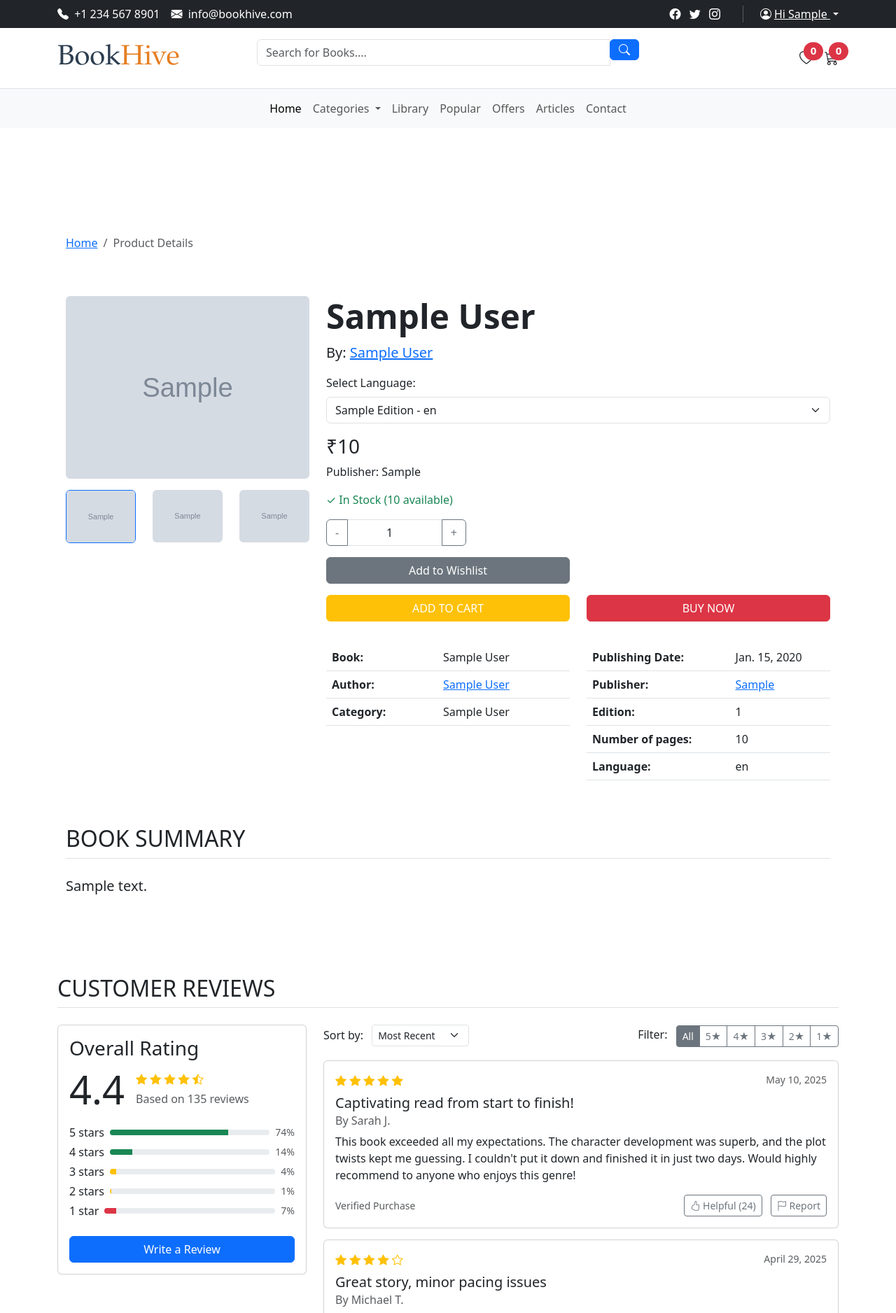
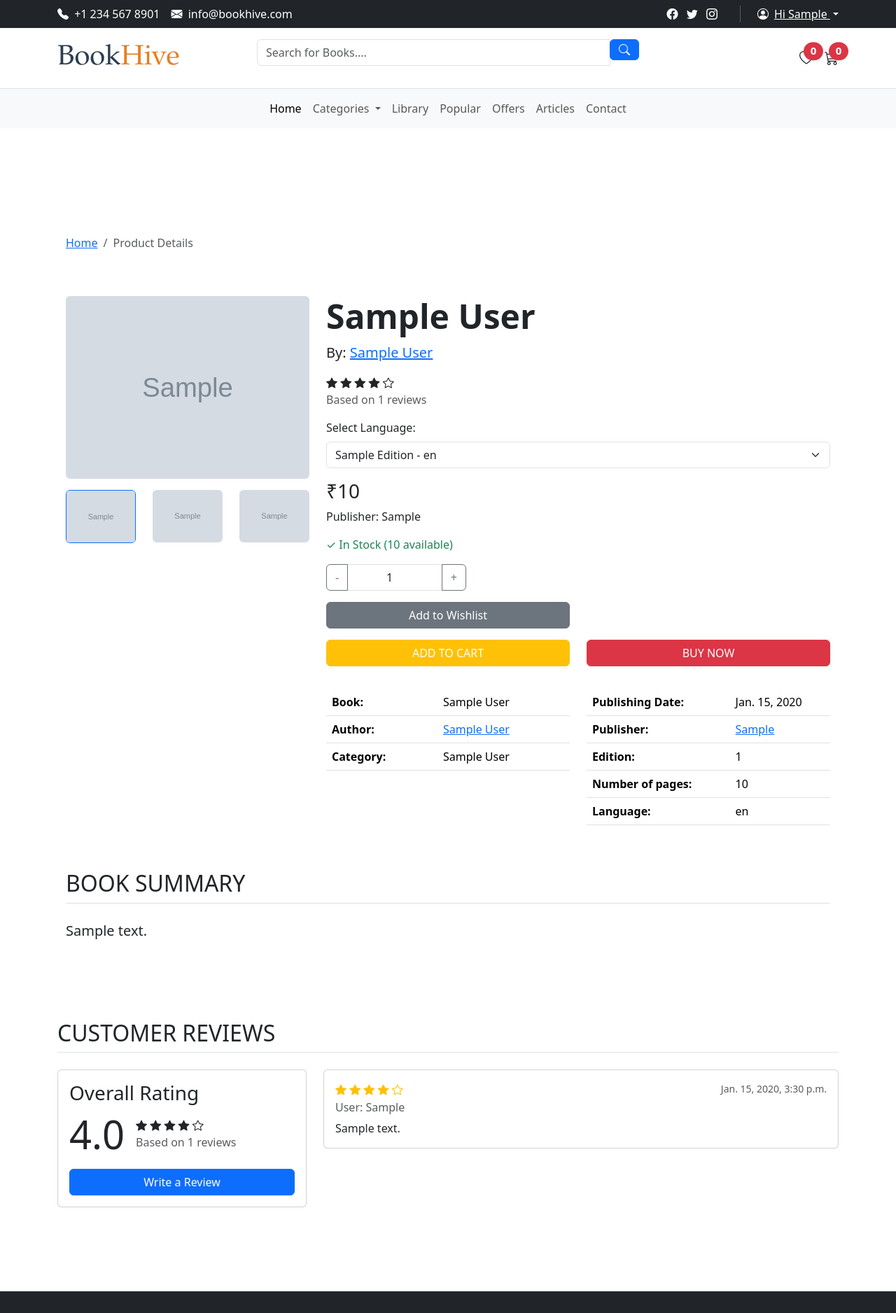
Before and after one commit to shrnemmnl/book_hive, a Django app: page /product_details/1/ in a window 1280 px wide. Shown: the top 1876 px of the page at 70% size. Run offline with Django 5.2, Linux system fonts and the light colour scheme; a user stored in the database is signed in; tables that the repository leaves empty hold one stand-in row (values such as "Sample post"); grey boxes marked "Sample" are stand-in pictures.

Commit message:
21052025

```diff
--- a/bookHive/bookHive/settings.py
+++ b/bookHive/bookHive/settings.py
@@ -120,7 +120,7 @@ AUTH_PASSWORD_VALIDATORS = [
 
 LANGUAGE_CODE = 'en-us'
 
-TIME_ZONE = 'UTC'
+TIME_ZONE = 'Asia/Kolkata'
 
 USE_I18N = True
 
--- a/bookHive/templates/includes/footer.html
+++ b/bookHive/templates/includes/footer.html
@@ -302,8 +302,11 @@ https://cdn.jsdelivr.net/npm/bootstrap@5.3.1/dist/js/bootstrap.bundle.min.js' %}
   <script src="https://cdn.jsdelivr.net/npm/bootstrap@5.3.1/dist/js/bootstrap.bundle.min.js"></script>
   <script src="https://cdn.jsdelivr.net/npm/bootstrap@5.3.2/dist/js/bootstrap.bundle.min.js"></script>
 
-
+  <script src="https://cdn.jsdelivr.net/npm/bootstrap@5.3.1/dist/js/bootstrap.bundle.min.js"
+        integrity="sha384-HoA+LxU3kWg0KnPQn2mvq9pLjP9k+E0c1AQZfwQz8Mz0N3L44I3hAqR9Yy1RMZ5G"
+        crossorigin="anonymous">
+</script>
   <!-- AOS Animation Library -->
-  <!-- <script src="https://cdn.jsdelivr.net/npm/aos@2.3.4/dist/aos.js"></script> -->
+  <script src="https://cdn.jsdelivr.net/npm/aos@2.3.4/dist/aos.js"></script>
 </body>
 </html>
--- a/bookHive/templates/includes/header.html
+++ b/bookHive/templates/includes/header.html
@@ -27,6 +27,9 @@
       rel="stylesheet"
       href="https://cdn.jsdelivr.net/npm/bootstrap-icons/font/bootstrap-icons.css"
     />
+    <link href="https://cdn.jsdelivr.net/npm/bootstrap@5.3.1/dist/css/bootstrap.min.css" rel="stylesheet">
+<link rel="stylesheet" href="https://cdn.jsdelivr.net/npm/bootstrap-icons/font/bootstrap-icons.css">
+
 
     </head>
 <body>
@@ -52,8 +55,8 @@
             <span class="vr bg-white mx-2 opacity-25"></span>
             {% if request.user.is_authenticated %}
             <div class="dropdown">
-              <a class="text-white dropdown-toggle"  role="button" data-bs-toggle="dropdown" aria-expanded="false">
-                <i class="bi bi-person-circle me-1"></i>Hi {{ request.user.first_name }}
+              <a class="text-white dropdown-toggle"  role="button" data-bs-toggle="dropdown" aria-expanded="False">
+                <i class="bi bi-person-circle me-2"></i>Hi {{ request.user.first_name }}
               </a>
               <ul class="dropdown-menu dropdown-menu-end">
                 <li><a class="dropdown-item" href="{% url 'user_profile' %}">My Account</a></li>
@@ -173,4 +176,6 @@
       </div>
     </div>
   </nav>
+
+
 </header>
--- a/bookHive/templates/index.html
+++ b/bookHive/templates/index.html
@@ -397,5 +397,6 @@
       }
     });
     </script>
+    <script src="https://cdn.jsdelivr.net/npm/bootstrap@5.3.0/dist/js/bootstrap.bundle.min.js"></script>
 
     {% include 'includes/footer.html' %}
--- a/bookHive/templates/user/product_details.html
+++ b/bookHive/templates/user/product_details.html
@@ -1,6 +1,8 @@
 
 {% extends "base.html" %}
+{% load custom_filters %}
 {% load static %}
+
 {% block page_content %}
 <div class="container py-5">
   <!-- Breadcrumbs -->
@@ -52,6 +54,25 @@
       <p class="fs-5">
         By: <a href="#" class="text-primary">{{ books.author }}</a>
       </p>
+      <div class="d-flex align-items-center mb-3">
+          <!-- star rating -->
+          {% if  average_rating_int %}
+
+          <div>
+
+
+            {% for i in '12345' %}
+  <i class="bi {% if forloop.counter <= average_rating_int %}bi-star-fill{% else %}bi-star{% endif %}"></i>
+{% endfor %}
+
+            <div class="text-muted">Based on {{review_count}} reviews</div>
+            {% else %}
+            <div class="text-muted">No users attempted the review</div>
+            {% endif %}
+
+
+          </div>
+        </div>
 
       <!-- Variant Selector -->
       <div class="mb-3">
@@ -197,21 +218,27 @@
       <div class="card-body">
         <h3 class="card-title">Overall Rating</h3>
         <div class="d-flex align-items-center mb-3">
-          <div class="display-4 me-3">4.4</div>
+          <!-- star rating -->
+          {% if  average_rating_int %}
+          <div class="display-4 me-3">{{average_rating|floatformat:1}}</div>
           <div>
-            <div class="text-warning mb-1">
-              <i class="bi bi-star-fill"></i>
-              <i class="bi bi-star-fill"></i>
-              <i class="bi bi-star-fill"></i>
-              <i class="bi bi-star-fill"></i>
-              <i class="bi bi-star-half"></i>
-            </div>
-            <div class="text-muted">Based on 135 reviews</div>
+
+
+            {% for i in '12345' %}
+  <i class="bi {% if forloop.counter <= average_rating_int %}bi-star-fill{% else %}bi-star{% endif %}"></i>
+{% endfor %}
+
+            <div class="text-muted">Based on {{review_count}} reviews</div>
+            {% else %}
+            <div class="text-muted">No users attempted the review</div>
+            {% endif %}
+
+
           </div>
         </div>
 
         <!-- Rating Distribution -->
-        <div class="mb-4">
+        {% comment %} <div class="mb-4">
           <div class="d-flex align-items-center mb-1">
             <div class="text-nowrap me-2">5 stars</div>
             <div class="progress flex-grow-1" style="height: 8px;">
@@ -247,7 +274,7 @@
             </div>
             <div class="ms-2 text-muted small">7%</div>
           </div>
-        </div>
+        </div> {% endcomment %}
 
         {% comment %} <!-- Feature Ratings -->
         <h5>Rating Categories</h5>
@@ -318,7 +345,7 @@
   <!-- Customer Reviews List (Right Side) -->
   <div class="col-md-8">
     <!-- Filter Controls -->
-    <div class="d-flex justify-content-between align-items-center mb-3">
+    <!-- <div class="d-flex justify-content-between align-items-center mb-3">
       <div>
         <label for="reviewSort" class="form-label me-2">Sort by:</label>
         <select class="form-select form-select-sm d-inline-block w-auto">
@@ -338,25 +365,25 @@
           <button type="button" class="btn btn-outline-secondary">1★</button>
         </div>
       </div>
-    </div>
+    </div> -->
 
     <!-- Individual Reviews -->
+     {% for review in  review_content %}
     <div class="card mb-3">
       <div class="card-body">
         <div class="d-flex justify-content-between mb-2">
           <div class="text-warning">
-            <i class="bi bi-star-fill"></i>
-            <i class="bi bi-star-fill"></i>
-            <i class="bi bi-star-fill"></i>
-            <i class="bi bi-star-fill"></i>
-            <i class="bi bi-star-fill"></i>
+            <!-- star ratings implementation -->
+            {% for s in 5|times %}
+  <i class="bi {% if s <= review.rating %}bi-star-fill{% else %}bi-star{% endif %}"></i>
+{% endfor %}
           </div>
-          <div class="text-muted small">May 10, 2025</div>
+          <div class="text-muted small">{{review.created_at}}</div>
         </div>
-        <h5 class="card-title">Captivating read from start to finish!</h5>
-        <h6 class="card-subtitle mb-2 text-muted">By Sarah J.</h6>
-        <p class="card-text">This book exceeded all my expectations. The character development was superb, and the plot twists kept me guessing. I couldn't put it down and finished it in just two days. Would highly recommend to anyone who enjoys this genre!</p>
-        <div class="d-flex justify-content-between align-items-center mt-3">
+        {% comment %} <h5 class="card-title">Captivating read from start to finish!</h5> {% endcomment %}
+        <h6 class="card-subtitle mb-2 text-muted">User: {{review.user.first_name}}</h6>
+        <p class="card-text">{{review.comments}}</p>
+        {% comment %} <div class="d-flex justify-content-between align-items-center mt-3">
           <div class="text-muted small">Verified Purchase</div>
           <div>
             <button class="btn btn-sm btn-outline-secondary me-2">
@@ -366,70 +393,15 @@
               <i class="bi bi-flag"></i> Report
             </button>
           </div>
-        </div>
+        </div> {% endcomment %}
       </div>
     </div>
+    {% endfor %}
 
-    <div class="card mb-3">
-      <div class="card-body">
-        <div class="d-flex justify-content-between mb-2">
-          <div class="text-warning">
-            <i class="bi bi-star-fill"></i>
-            <i class="bi bi-star-fill"></i>
-            <i class="bi bi-star-fill"></i>
-            <i class="bi bi-star-fill"></i>
-            <i class="bi bi-star"></i>
-          </div>
-          <div class="text-muted small">April 29, 2025</div>
-        </div>
-        <h5 class="card-title">Great story, minor pacing issues</h5>
-        <h6 class="card-subtitle mb-2 text-muted">By Michael T.</h6>
-        <p class="card-text">The author has created a fascinating world with complex characters. I was completely immersed in the story. The only reason I'm giving 4 stars instead of 5 is that the middle section dragged a bit. However, the ending was absolutely worth it!</p>
-        <div class="d-flex justify-content-between align-items-center mt-3">
-          <div class="text-muted small">Verified Purchase</div>
-          <div>
-            <button class="btn btn-sm btn-outline-secondary me-2">
-              <i class="bi bi-hand-thumbs-up"></i> Helpful (12)
-            </button>
-            <button class="btn btn-sm btn-outline-secondary">
-              <i class="bi bi-flag"></i> Report
-            </button>
-          </div>
-        </div>
-      </div>
-    </div>
 
-    <div class="card mb-3">
-      <div class="card-body">
-        <div class="d-flex justify-content-between mb-2">
-          <div class="text-warning">
-            <i class="bi bi-star-fill"></i>
-            <i class="bi bi-star-fill"></i>
-            <i class="bi bi-star-fill"></i>
-            <i class="bi bi-star-fill"></i>
-            <i class="bi bi-star-half"></i>
-          </div>
-          <div class="text-muted small">April 15, 2025</div>
-        </div>
-        <h5 class="card-title">A thought-provoking masterpiece</h5>
-        <h6 class="card-subtitle mb-2 text-muted">By Elena R.</h6>
-        <p class="card-text">I've read many books in this genre, and this one stands out for its depth and insight. The author's writing style is elegant and engaging. The themes explored in the story stayed with me long after I finished reading. This book would be perfect for book clubs as there's so much to discuss.</p>
-        <div class="d-flex justify-content-between align-items-center mt-3">
-          <div class="text-muted small">Verified Purchase</div>
-          <div>
-            <button class="btn btn-sm btn-outline-secondary me-2">
-              <i class="bi bi-hand-thumbs-up"></i> Helpful (18)
-            </button>
-            <button class="btn btn-sm btn-outline-secondary">
-              <i class="bi bi-flag"></i> Report
-            </button>
-          </div>
-        </div>
-      </div>
-    </div>
 
     <!-- Pagination -->
-    <nav aria-label="Review pagination">
+    <!-- <nav aria-label="Review pagination">
       <ul class="pagination justify-content-center">
         <li class="page-item disabled">
           <a class="page-link" href="#" tabindex="-1" aria-disabled="true">Previous</a>
@@ -441,7 +413,7 @@
           <a class="page-link" href="#">Next</a>
         </li>
       </ul>
-    </nav>
+    </nav> -->
   </div>
 </div>
 
@@ -454,7 +426,12 @@
         <button type="button" class="btn-close" data-bs-dismiss="modal" aria-label="Close"></button>
       </div>
       <div class="modal-body">
+
         <form method='POST'>
+          {% csrf_token %}
+          <div class="mb-3">
+          <h6 class="card-subtitle mb-2 text-muted">User: {{request.user.first_name}}</h6>
+          </div>
           {% comment %} <div class="mb-3">
             <label for="reviewTitle" class="form-label">Review Title</label>
             <input type="text" class="form-control" id="reviewTitle" placeholder="Summarize your experience">
@@ -550,7 +527,7 @@
       </div>
       <div class="modal-footer">
         <button type="button" class="btn btn-secondary" data-bs-dismiss="modal">Cancel</button>
-        <button type="button" class="btn btn-primary">Submit Review</button>
+        <button type="Submit" class="btn btn-primary">Submit Review</button>
       </div>
       </form>
       <div>
--- /dev/null
+++ b/bookHive/users/templatetags/custom_filters.py
@@ -0,0 +1,9 @@
+from django import template
+
+
+register = template.Library()
+
+
+@register.filter
+def times(number):
+    return range(1, number + 1)
--- a/bookHive/users/views.py
+++ b/bookHive/users/views.py
@@ -14,6 +14,8 @@ import json
 import re
 from .utils import send_verification_email, generate_otp
 from django.core.paginator import Paginator
+from django.db.models import Avg
+
 
 
 
@@ -216,7 +218,7 @@ def product_details(request, id):
         comments=request.POST.get('comment', '').strip()
 
         review=Review.objects.create(
-            user=request.user.id,
+            user=request.user,
             product=book,
             rating=int(rating),
             comments=comments,
@@ -233,11 +235,31 @@ def product_details(request, id):
     # Use the first variant as default
     default_variant = variants.first()
 
+    review_content=Review.objects.filter(product=book).select_related('user') #fetches the entire reviews related to the particular book and reviewed user.
+    # for i in review_content:
+    #     print('review content ',i.rating)
+    average_rating = review_content.aggregate(Avg('rating'))['rating__avg']
+    # book_user = CustomUser.objects.filter(review__product=book).distinct()
+    # review_count=book.review.count()
+    # print(review_count)
+    # try:
+    #     user_rating=Review.objects.get(user=book_user,product=book).anno #review count for a particular book
+    # except Review.DoesNotExist:
+    #     user_rating=None
+    # print(user_rating)
+    # average_rating = Review.objects.filter(product=book).aggregate(Avg('rating'))['rating__avg'] #rounded average rating figure of particular book
+    # print(average_rating)
     context = {
-        'books': book,
-        'variants': variants,
-        'default_variant': default_variant,
+        'books': book, #specific product details which variants included
+        'variants': variants, #all the variant for the specific product
+        'default_variant': default_variant, # Use the first variant as default
+        'review_content':review_content, #fetches the entire reviews
+        'review_count':review_content.count(), #review count for a particular book
+        'average_rating':average_rating,
+        'average_rating_int':int(round(average_rating)) if average_rating is not None else 0,
+        # 'user_rating':user_rating,
     }
+
 
     return render(request, 'user/product_details.html', context)
 
@@ -586,13 +608,3 @@ def password_change(request):
 
 
     return render (request, 'login/password_change.html')
-
-
-def review_writing(request):
-
-    if request.method=="POST":
-        rating=request.POST.get('overallRating','').strip()
-        comment=request.POST.get('comment', '').strip()
-
-
-    return render (request)
```
Also changed, not shown: bookHive/users/templatetags/__init__.py (added).
